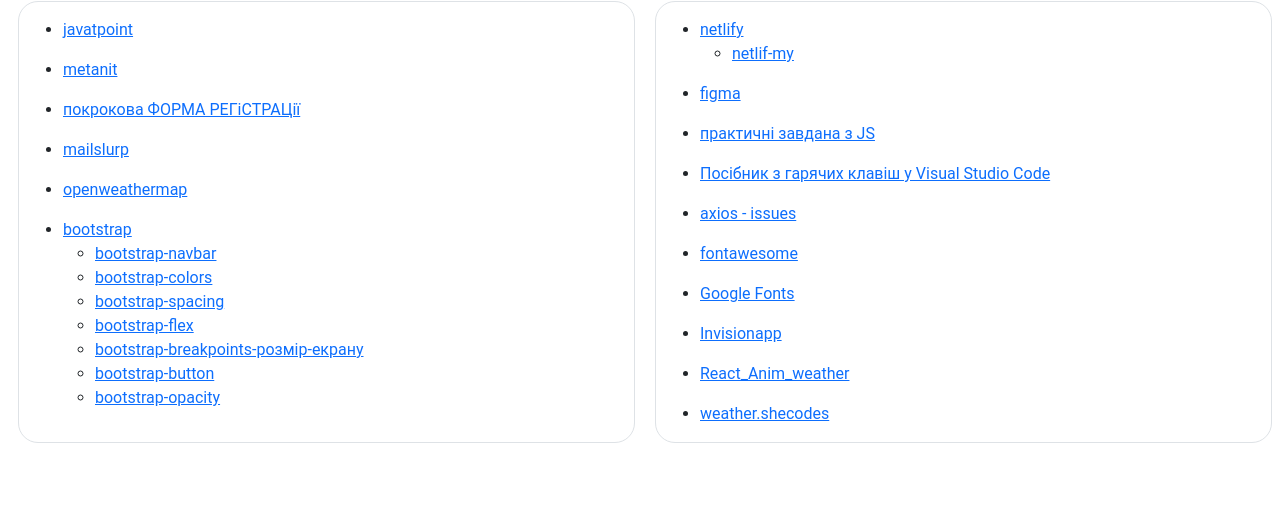
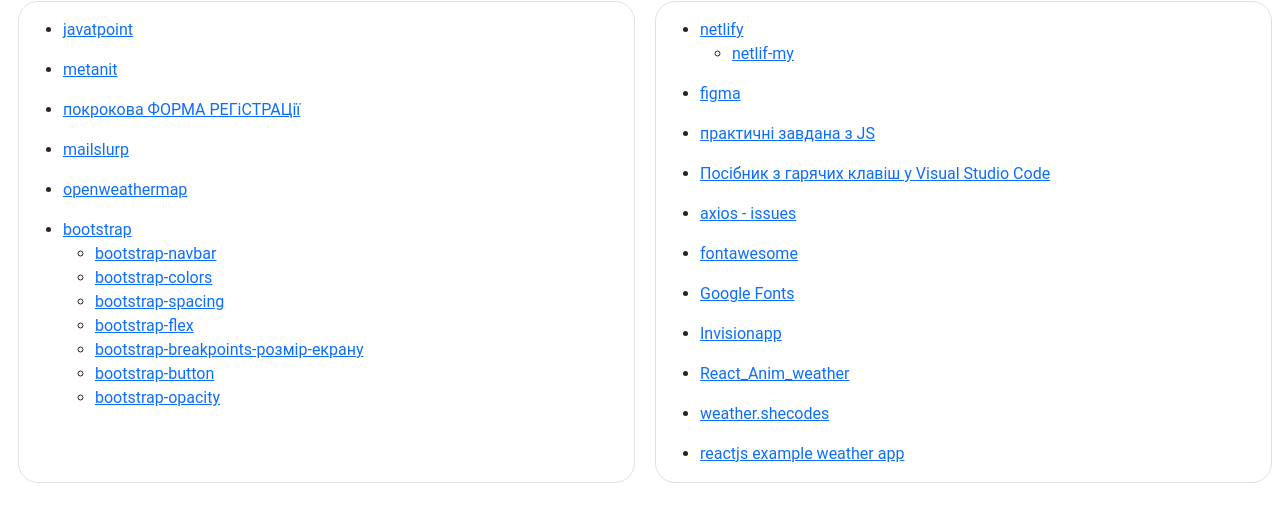
Before and after one commit to gradobyk/RW5.3HMW, a plain HTML site: page links.html in a window 1280 px wide. Shown: the part 71-592 px from the top of the page. Drawn offline with nearby package versions, Linux system fonts and the light colour scheme; a web font is replaced by a local one.

Commit message:
Update links.html

```diff
--- a/links.html
+++ b/links.html
@@ -174,6 +174,13 @@
          weather.shecodes
 	</a>
 	</li>
+	</li>
+	<li class="mt-3">
+	<a href="https://reactjsexample.com/simple-react-web-application-written-with-jsx-that-returns-the-current-weather/" target="_blank">
+         reactjs example weather app
+	</a>
+	</li>
+
 	</ul>
 	</div>
 </div>
```
